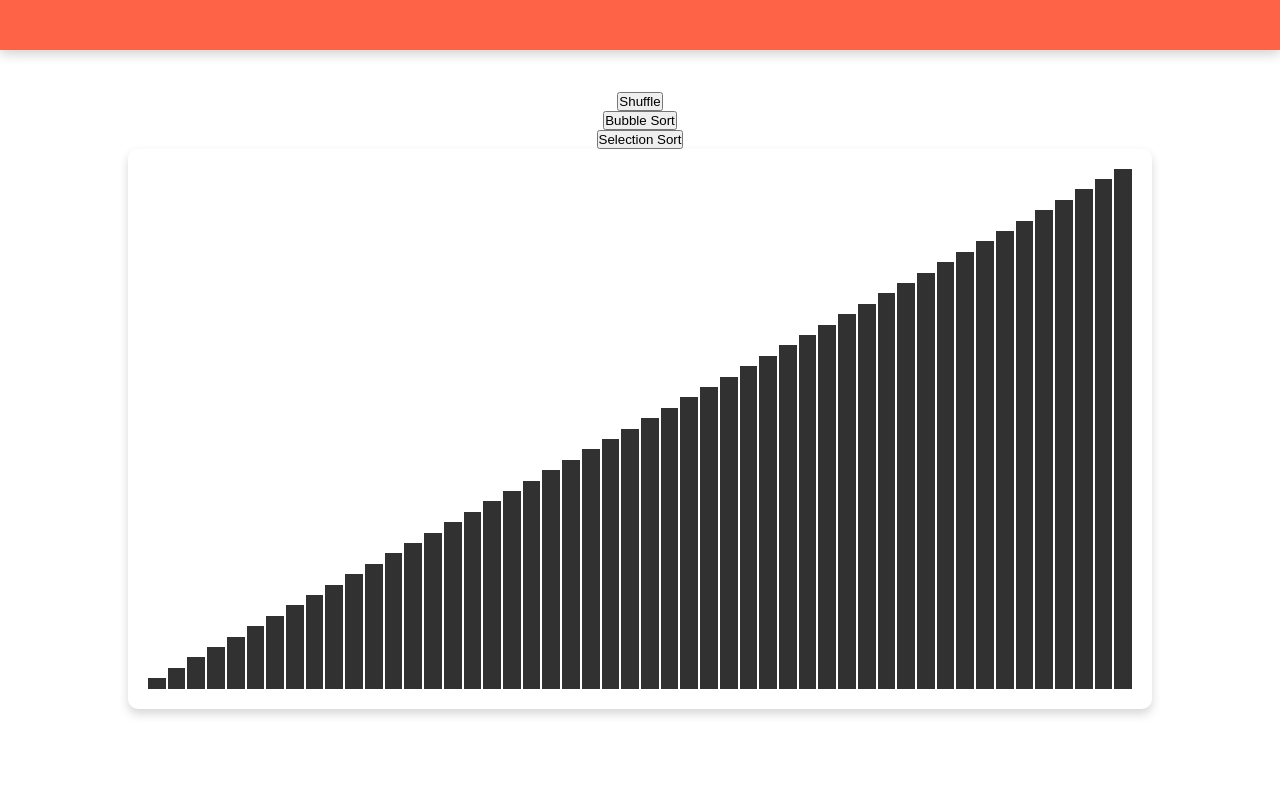
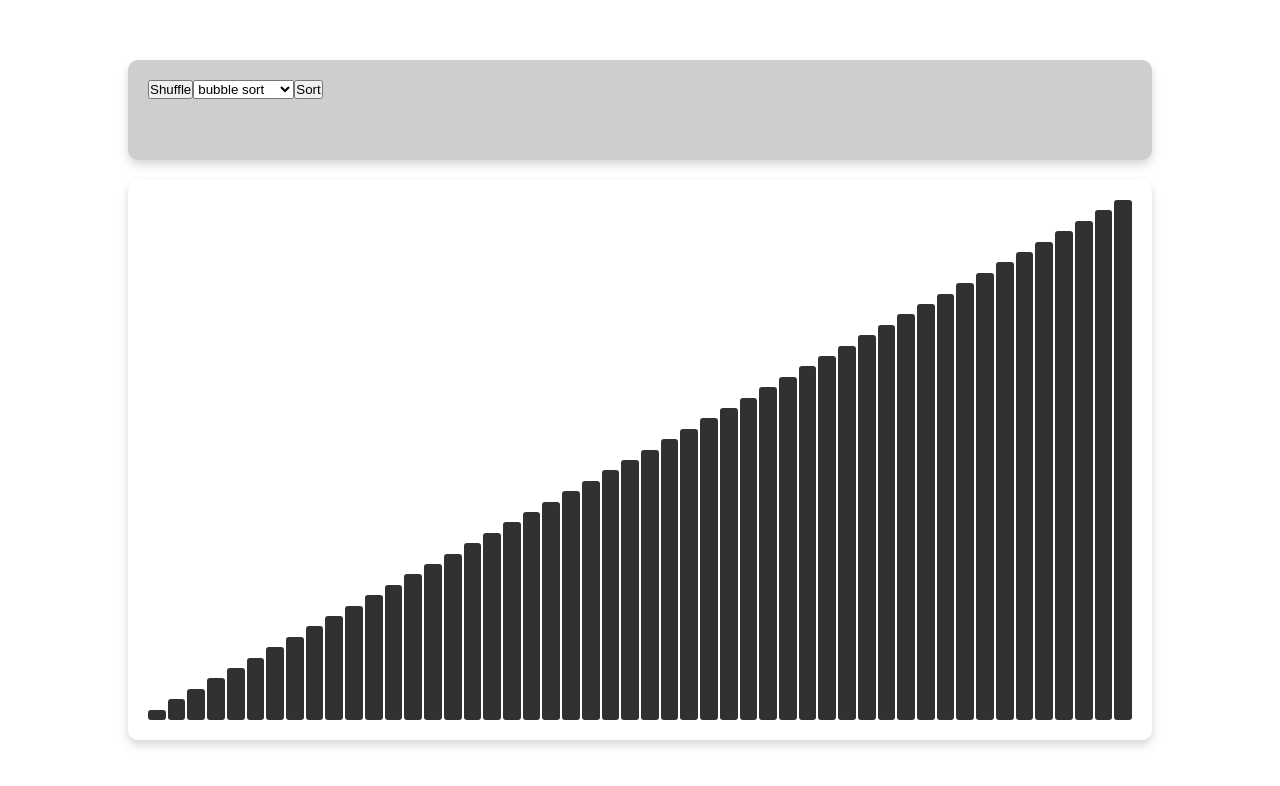
Before and after one commit to rudensergey/algo-visualiser, a React app: page / in a window 1280 px wide. Shown: the top 786 px of the page. Built offline with nearby package versions, Linux system fonts and the light colour scheme.

Commit message:
refactoring

```diff
--- a/src/app.css
+++ b/src/app.css
@@ -18,3 +18,8 @@ h6 {
 :root {
   --light-shadow: rgba(54, 54, 54, 0.2);
 }
+
+#root {
+  height: 100vh;
+  width: 100vw;
+}
--- a/src/components/bar/style.css
+++ b/src/components/bar/style.css
@@ -2,6 +2,7 @@
   flex-basis: 0px;
   flex-grow: 1;
   background-color: rgb(49, 49, 49);
+  border-radius: 3px;
 }
 
 .bar--selected {
--- a/src/components/menu/Menu.tsx
+++ b/src/components/menu/Menu.tsx
@@ -1,6 +1,13 @@
+// Absolute imports
 import * as React from "react";
+
+// Components
+
+// Types
+
+// Utils
+
+// Style
 import "./style.css";
 
-export const Menu = () => {
-  return <div className="menu"></div>;
-};
+export const Menu = () => <div className="menu"></div>;
--- a/src/components/menu/style.css
+++ b/src/components/menu/style.css
@@ -1,8 +1,6 @@
 .menu {
-  position: fixed;
-  background-color: tomato;
+  background-color: rgb(65, 65, 65);
   width: 100%;
   height: 50px;
-
   box-shadow: 0px 5px 10px var(--light-shadow);
 }
--- a/src/components/visualizer/Visualizer.tsx
+++ b/src/components/visualizer/Visualizer.tsx
@@ -1,28 +1,37 @@
+// Absolute imports
 import * as React from "react";
+
+// Components
 import { Bar } from "../bar/Bar";
+
+// Types
+import { SUPPORTED_ALGORITMS, TItems, TVisualizerState } from "./types";
+
+// Utils
+import { wait } from "../../utils/common";
+
+// Style
 import "./style.css";
 
-const wait = (time: number) => new Promise((res) => setTimeout(res, time));
-
 export class Visualizer extends React.Component {
-  state: Readonly<{
-    items: Array<{ value: number }>;
-    selected: number;
-    sorting: boolean;
-  }>;
+  state: TVisualizerState;
 
   constructor(props: any) {
     super(props);
-    this.state = { items: [], selected: null, sorting: false };
-    this.shuffleItems = this.shuffleItems.bind(this);
-    this.bubbleSort = this.bubbleSort.bind(this);
-    this.selectionSort = this.selectionSort.bind(this);
-  }
 
-  componentDidMount() {
     const items = [];
     for (let i = 1; i <= 50; i++) items.push({ value: i });
-    this.setState({ items: items });
+
+    this.state = {
+      items: items,
+      selected: null,
+      sorting: false,
+      currentAlgorithm: SUPPORTED_ALGORITMS.BUBBLE,
+    };
+
+    this.changeAlgorithm = this.changeAlgorithm.bind(this);
+    this.shuffleItems = this.shuffleItems.bind(this);
+    this.sort = this.sort.bind(this);
   }
 
   shuffleItems() {
@@ -41,17 +50,26 @@ export class Visualizer extends React.Component {
     this.setState({ items: items });
   }
 
-  async bubbleSort() {
+  changeAlgorithm(event: React.ChangeEvent) {
+    const target = event.target as HTMLTextAreaElement;
+    if (target.value) this.setState({ currentAlgorithm: target.value });
+  }
+
+  async sort() {
     if (this.state.sorting) return;
+    else this.setState({ sorting: true });
 
-    this.setState({ sorting: true });
     const arr = this.state.items.slice();
+    await this?.[this.state.currentAlgorithm as keyof Visualizer]?.(arr);
+  }
 
+  async bubble(arr: TItems) {
     for (let i = 0; i < arr.length; i++) {
       let sorted = true;
 
       for (let j = 1; j < arr.length; j++) {
         this.setState({ selected: arr[j].value });
+
         await wait(10).then(() => {
           if (arr[j - 1].value >= arr[j].value) {
             sorted = false;
@@ -68,12 +86,27 @@ export class Visualizer extends React.Component {
     this.setState({ items: arr, selected: null, sorting: false });
   }
 
-  async selectionSort() {
-    if (this.state.sorting) return;
+  async selection(arr: TItems) {
+    for (let i = arr.length - 1; i >= 0; i--) {
+      let max = i;
 
-    this.setState({ sorting: true });
-    const arr = this.state.items.slice();
+      for (let j = i; j >= 0; j--) {
+        this.setState({ selected: arr[j].value });
 
+        await wait(10).then(() => {
+          if (arr[j].value > arr[max].value) max = j;
+        });
+      }
+
+      const swap = arr[i].value;
+      arr[i].value = arr[max].value;
+      arr[max].value = swap;
+    }
+
+    this.setState({ items: arr, selected: null, sorting: false });
+  }
+
+  async insertion(arr: TItems) {
     for (let i = arr.length - 1; i >= 0; i--) {
       let max = i;
 
@@ -96,9 +129,20 @@ export class Visualizer extends React.Component {
   render() {
     return (
       <div className="visualizer">
-        <button onClick={this.shuffleItems}>Shuffle</button>
-        <button onClick={this.bubbleSort}>Bubble Sort</button>
-        <button onClick={this.selectionSort}>Selection Sort</button>
+        <div className="visualizer__buttons">
+          <button className="visualizer__button" onClick={this.shuffleItems}>
+            Shuffle
+          </button>
+
+          <select name="algorithm" onChange={this.changeAlgorithm}>
+            {Object.values(SUPPORTED_ALGORITMS).map((name) => (
+              <option value={name}>{`${name} sort`}</option>
+            ))}
+          </select>
+          <button className="visualizer__button" onClick={this.sort}>
+            Sort
+          </button>
+        </div>
         <div className="visualizer__box">
           {this.state.items.map(({ value }) => (
             <Bar value={value} selected={value === this.state.selected}></Bar>
--- a/src/components/visualizer/style.css
+++ b/src/components/visualizer/style.css
@@ -1,11 +1,12 @@
 .visualizer {
-  width: 100vw;
-  height: 100vh;
+  width: 100%;
+  height: 100%;
 
   display: flex;
   flex-direction: column;
   justify-content: center;
   align-items: center;
+  gap: 20px;
 }
 
 .visualizer__box {
@@ -24,3 +25,13 @@
   align-items: flex-end;
   gap: 2px;
 }
+
+.visualizer__buttons {
+  width: 80%;
+  height: 100px;
+  padding: 20px;
+  box-sizing: border-box;
+  background-color: rgb(206, 206, 206);
+  border-radius: 10px;
+  box-shadow: 0px 5px 10px var(--light-shadow);
+}
--- /dev/null
+++ b/src/components/visualizer/types.tsx
@@ -0,0 +1,14 @@
+export type TVisualizerState = Readonly<{
+  items: TItems;
+  selected: number;
+  sorting: boolean;
+  currentAlgorithm: SUPPORTED_ALGORITMS;
+}>;
+
+export type TItems = { value: number }[];
+
+export enum SUPPORTED_ALGORITMS {
+  BUBBLE = "bubble",
+  SELECTION = "selection",
+  INSERTION = "insertion",
+}
--- a/src/index.tsx
+++ b/src/index.tsx
@@ -8,12 +8,7 @@ import { Visualizer } from "./components/visualizer/Visualizer";
 
 class App extends React.Component {
   render() {
-    return (
-      <>
-        <Menu></Menu>
-        <Visualizer></Visualizer>
-      </>
-    );
+    return <Visualizer></Visualizer>;
   }
 }
 
--- /dev/null
+++ b/src/utils/common.tsx
@@ -0,0 +1,2 @@
+export const wait = (time: number) =>
+  new Promise((res) => setTimeout(res, time));
--- a/webpack/app.config.ts
+++ b/webpack/app.config.ts
@@ -16,7 +16,7 @@ const config: Configuration = {
   },
   devServer: {
     contentBase: path.resolve(OUTPUT_PATH.APP),
-    compress: true,
+    compress: false,
     hot: true,
     port: 9000,
   },
```
Also changed, not shown: src/components/bar/Bar.tsx (+9 -0 lines).
